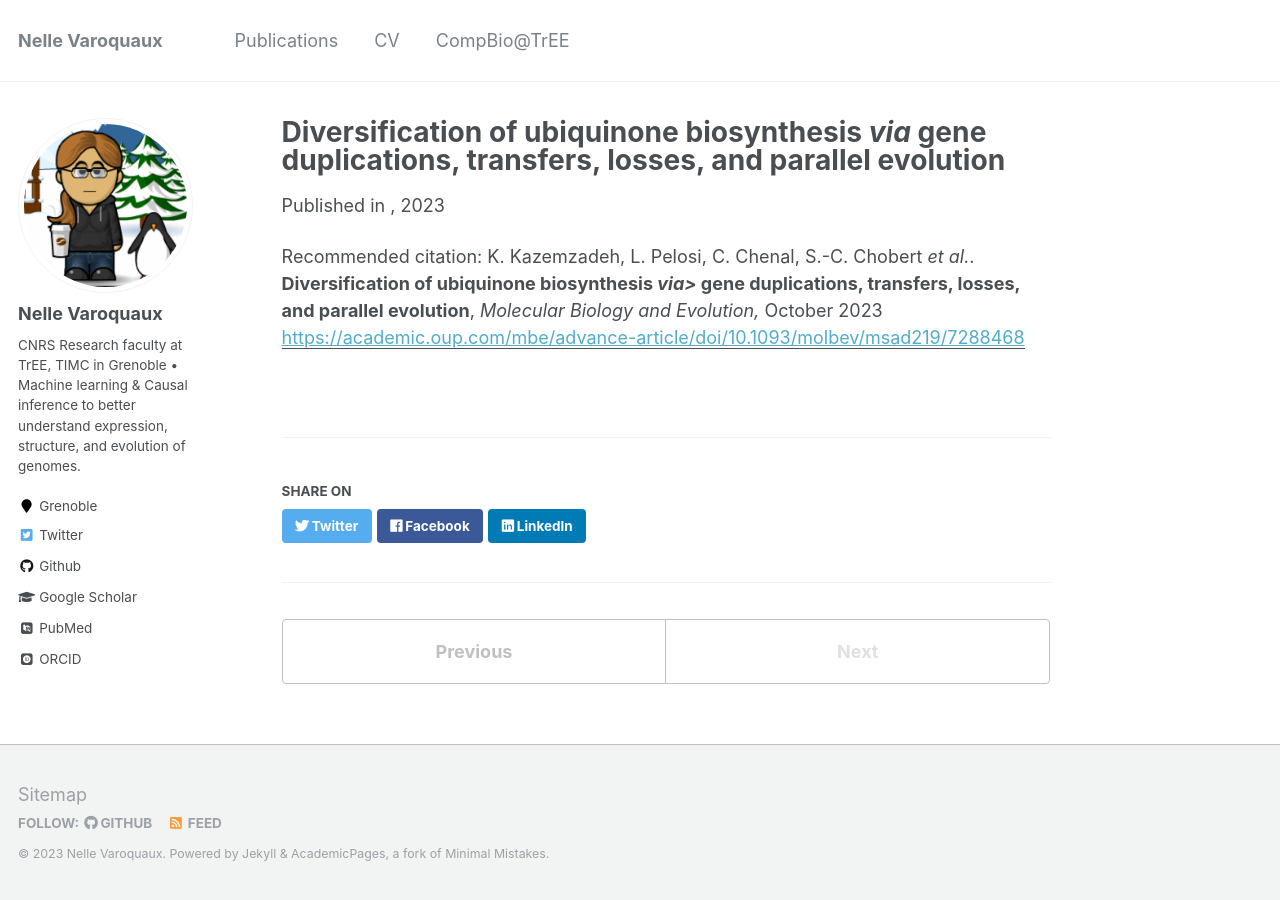
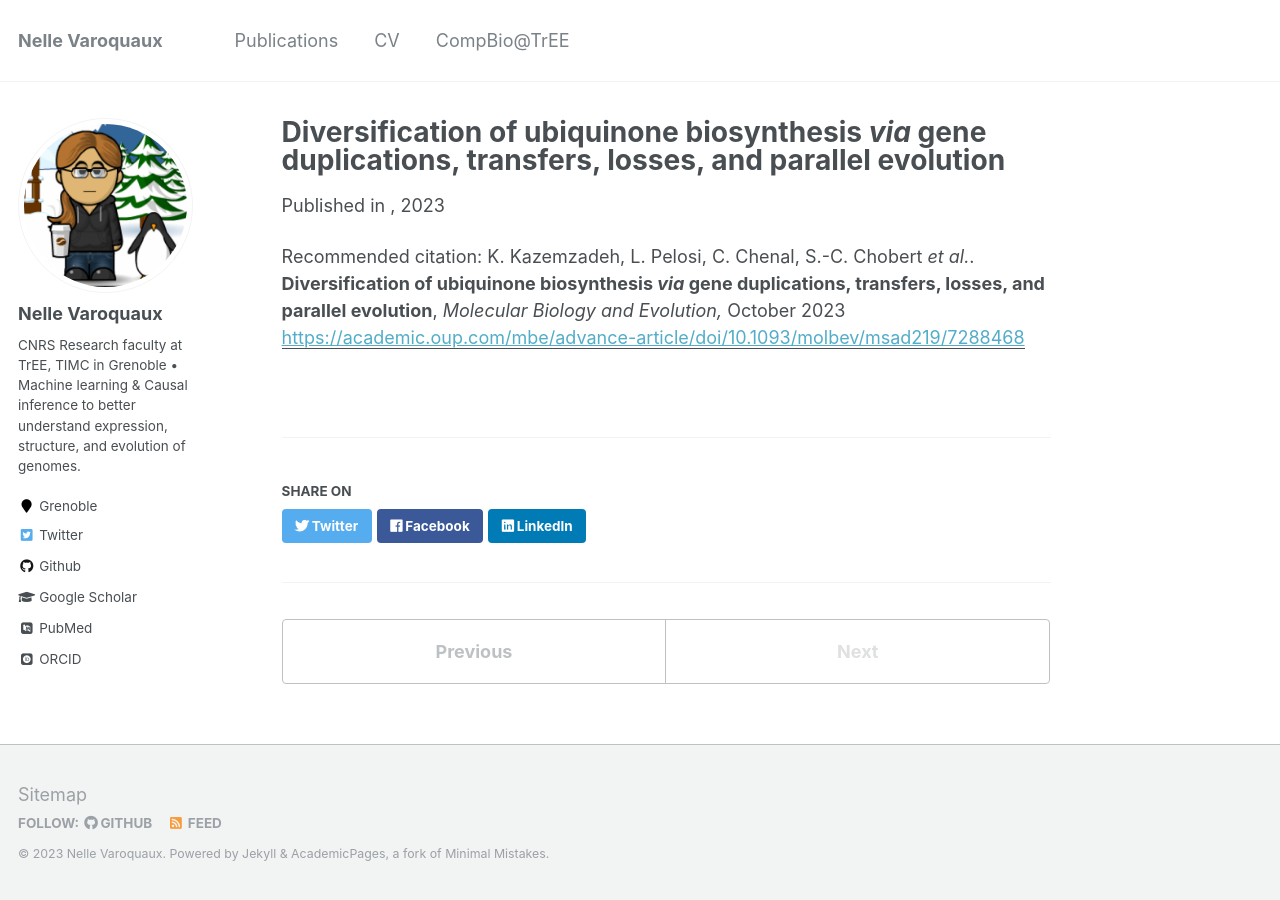
Before and after one commit to NelleV/nellev.github.io, a Jekyll site: the page built from _publications/202310-kazemzadeh_pelosi_chenal_chobert.md, in a window 1280 px wide. Built offline with Jekyll 4.4.1, drawn with Linux system fonts in a browser that asks for light colours; some web fonts are replaced.

Commit message:
still fixing the mbe paper

```diff
--- a/_publications/202310-kazemzadeh_pelosi_chenal_chobert.md
+++ b/_publications/202310-kazemzadeh_pelosi_chenal_chobert.md
@@ -3,7 +3,7 @@
 collection: publications
 permalink: /publication/202310-kazemzadeh_pelosi_chenal_chobert
 venue: ''
-citation: 'K. Kazemzadeh, L. Pelosi, C. Chenal, S.-C. Chobert <i>et al.</i>. <b>Diversification of ubiquinone biosynthesis <i>via></i> gene duplications, transfers, losses, and parallel evolution</b>, <i>Molecular Biology and Evolution,</i> October 2023'
+citation: 'K. Kazemzadeh, L. Pelosi, C. Chenal, S.-C. Chobert <i>et al.</i>. <b>Diversification of ubiquinone biosynthesis <i>via</i> gene duplications, transfers, losses, and parallel evolution</b>, <i>Molecular Biology and Evolution,</i> October 2023'
 year: '2023'
 paperurl: 'https://academic.oup.com/mbe/advance-article/doi/10.1093/molbev/msad219/7288468'
 oa_paperurl: "https://academic.oup.com/mbe/article/40/10/msad219/7288468"
```
